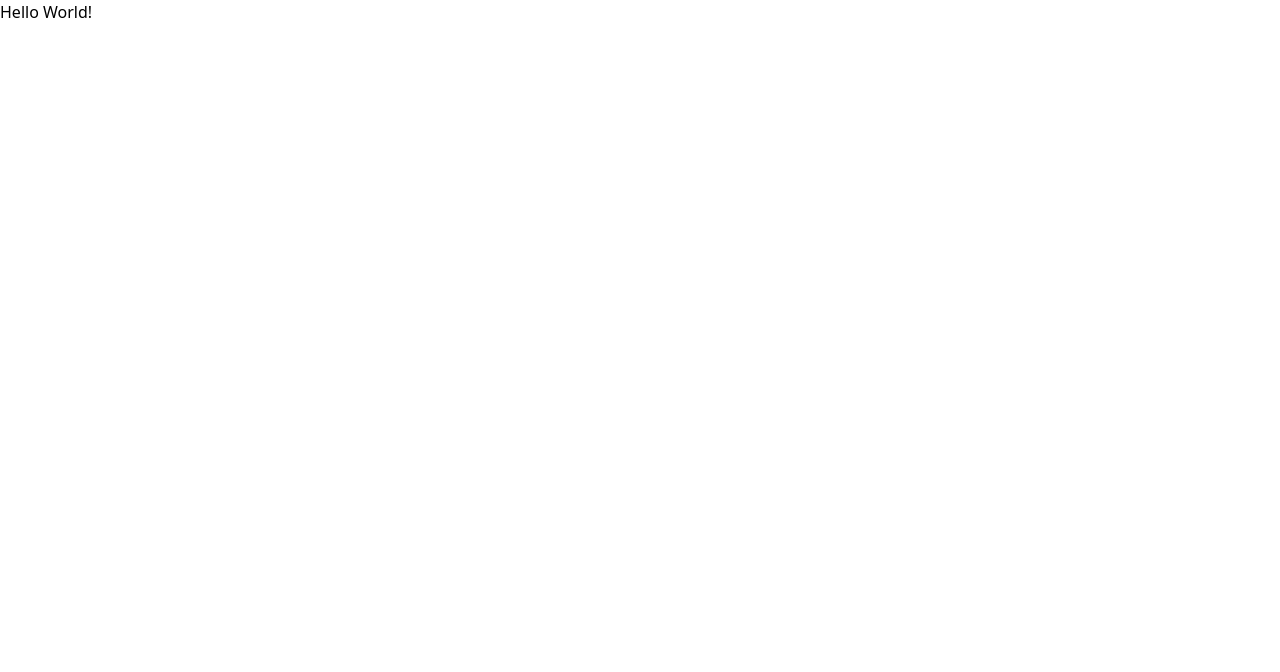
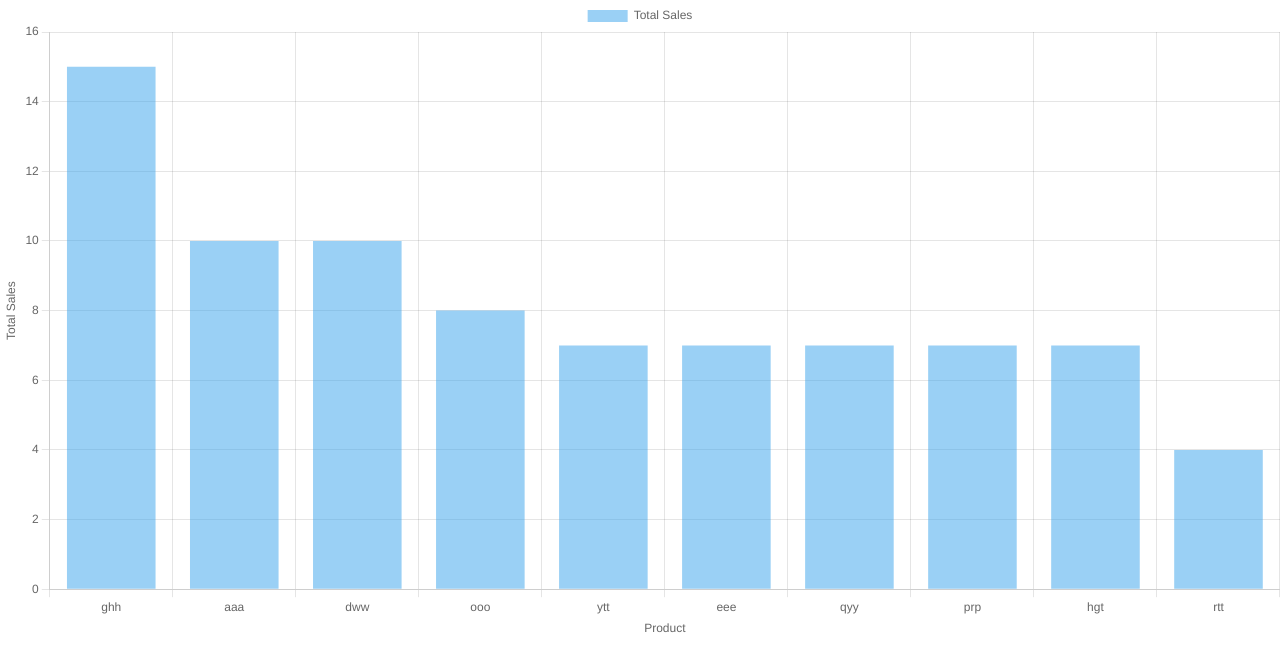
Before and after one commit to ChiefMahedi/frontend-backend-playground, a React (Vite) app in the folder interactive-bar-chart-1/: page / in a window 1280 px wide. Shown: the top 672 px of the page. Built offline with nearby package versions, Linux system fonts and the light colour scheme.

Commit message:
Update App.tsx to render the BarChart component using sorted sample data

```diff
--- a/interactive-bar-chart-1/src/App.tsx
+++ b/interactive-bar-chart-1/src/App.tsx
@@ -1,7 +1,22 @@
+import BarChart from "./bar-chart/BarChart";
+
 function App() {
+  const sampleData =  [
+    { Product: 'aaa', TotalValue: 10, TotalSales: 10 },
+    { Product: 'ooo', TotalValue: 17, TotalSales: 8 },
+    { Product: 'rtt', TotalValue: 23, TotalSales: 4 },
+    { Product: 'ghh', TotalValue: 40, TotalSales: 15 },
+    { Product: 'dww', TotalValue: 30, TotalSales: 10 },
+    { Product: 'ytt', TotalValue: 26, TotalSales: 7 },
+    { Product: 'eee', TotalValue: 15, TotalSales: 7 },
+    { Product: 'qyy', TotalValue: 18, TotalSales: 7 },
+    { Product: 'prp', TotalValue: 20, TotalSales: 7 },
+    { Product: 'hgt', TotalValue: 40, TotalSales: 7 },
+  ];
+  const sortedData = sampleData.sort((a, b) => b.TotalSales - a.TotalSales);
   return (
     <div>
-      <p>Hello World!</p>
+      <BarChart data={sortedData}/>
     </div>
   );
 }
```
